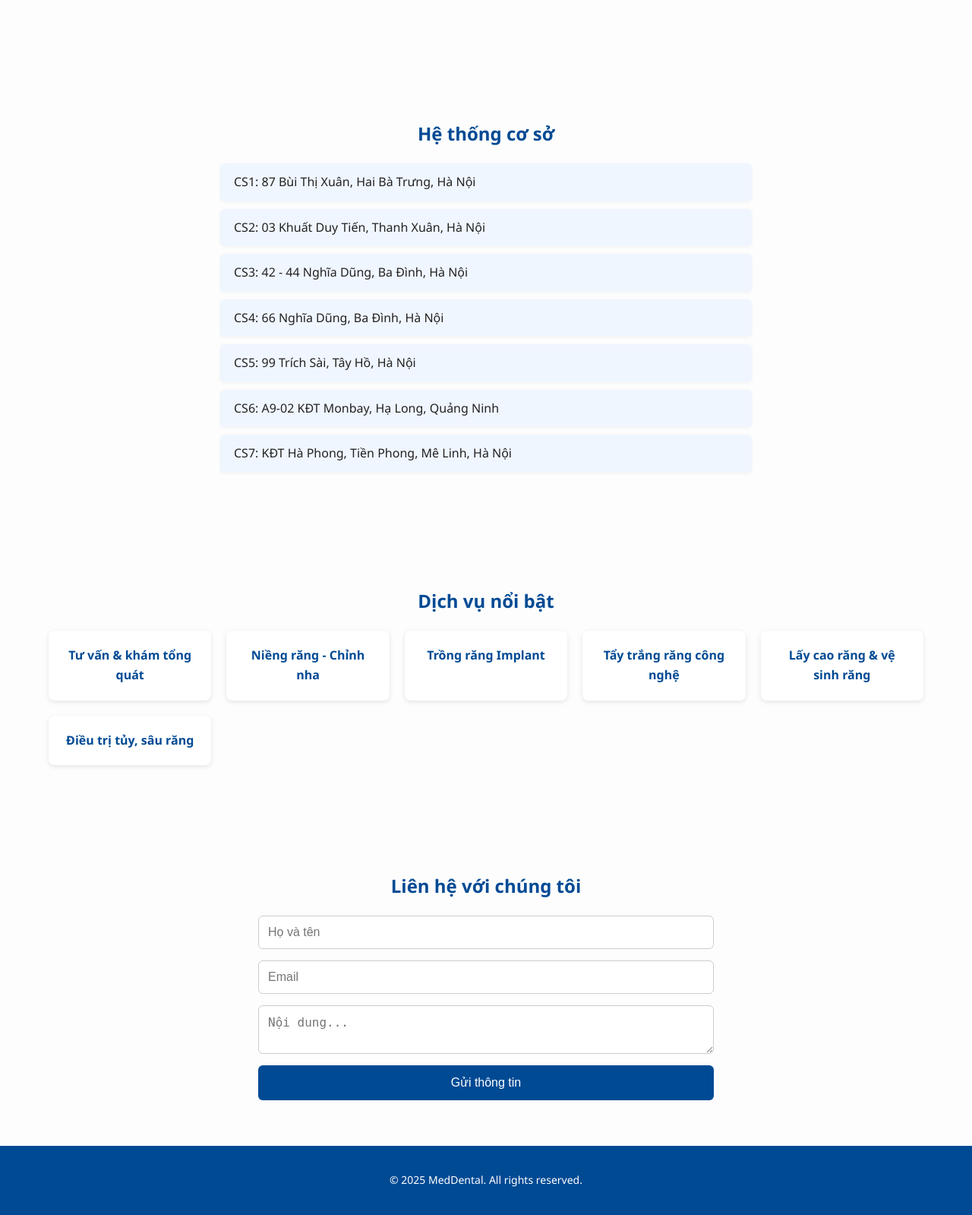
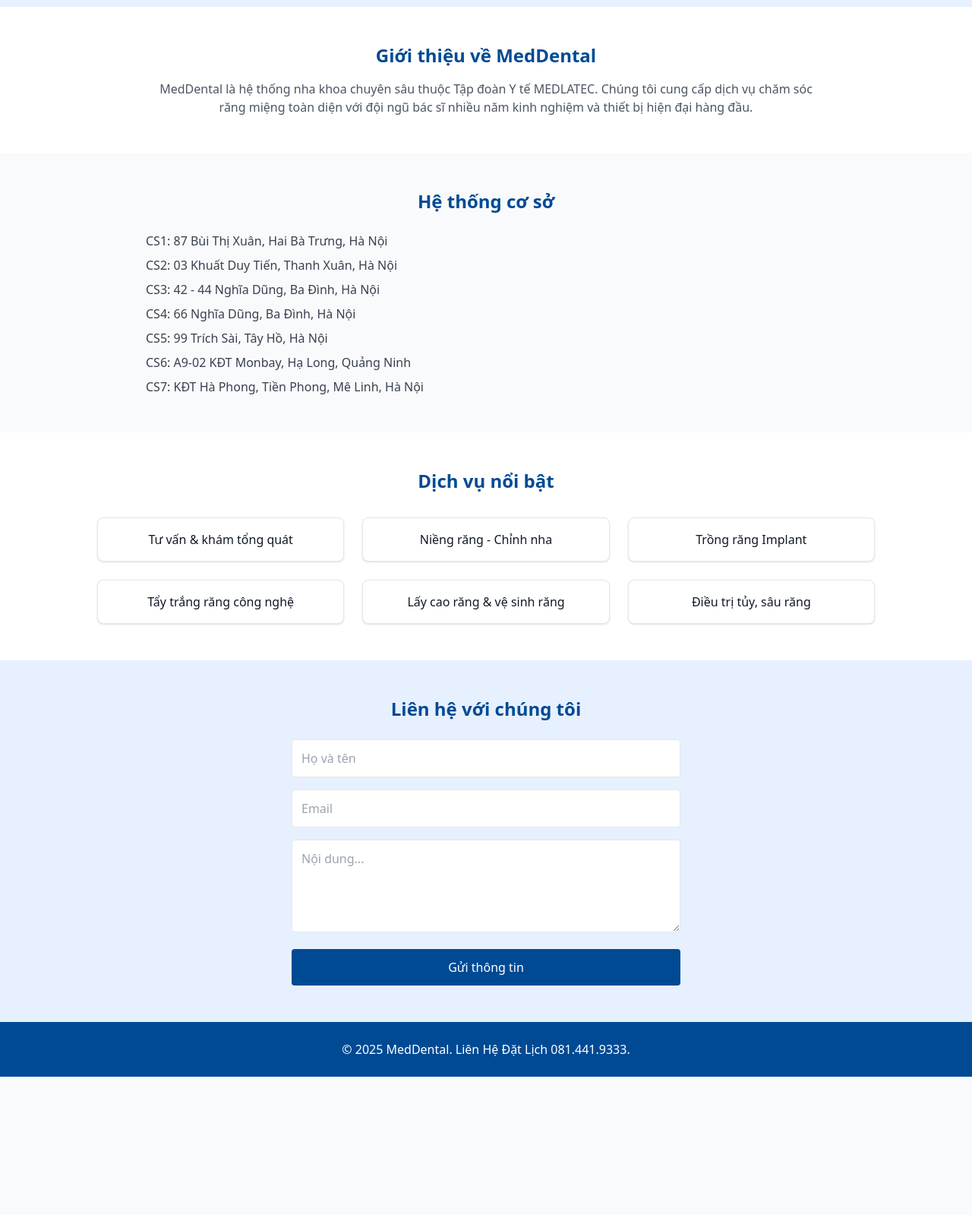
Before and after one commit to khanhteo1989/meddental-chatbot, a Flask app: template templates/index.html in a window 1280 px wide. Shown: the part 939-2538 px from the top of the page at 76% size. After the commit the page ends 2356 px from the top, so only its background shows below. Run offline with Flask 3, Linux system fonts and the light colour scheme; the template is opened without the code that fills it, so the values that code supplies are empty; some libraries are stand-ins or nearby versions.

Commit message:
Update index.html

```diff
--- a/templates/index.html
+++ b/templates/index.html
@@ -3,51 +3,56 @@
 <head>
   <meta charset="UTF-8">
   <meta name="viewport" content="width=device-width, initial-scale=1.0">
-  <title>MedDental | Hệ thống Nha khoa hiện đại</title>
-  <link rel="stylesheet" href="/static/css/style.css">
+  <title>MedDental | Nha khoa hiện đại</title>
+  <script src="https://cdn.tailwindcss.com"></script>
+  <link rel="stylesheet" href="https://cdnjs.cloudflare.com/ajax/libs/font-awesome/6.0.0/css/all.min.css">
+  <script>
+    tailwind.config = {
+      theme: {
+        extend: {
+          colors: {
+            primary: '#004a94',
+            secondary: '#e6f0ff',
+          },
+        }
+      }
+    }
+  </script>
 </head>
-<body>
+<body class="bg-white text-gray-900">
   <!-- Header -->
-  <header class="header">
-    <div class="container">
-      <div class="logo">
-        <img src="/static/images/logo.png" alt="MedDental Logo">
-      </div>
-      <nav class="nav">
-        <a href="#gioithieu">Giới thiệu</a>
-        <a href="#coso">Hệ thống cơ sở</a>
-        <a href="#dichvu">Dịch vụ</a>
-        <a href="#lienhe">Liên hệ</a>
+  <header class="bg-primary text-white">
+    <div class="max-w-7xl mx-auto px-4 py-4 flex justify-between items-center">
+      <img src="/static/images/logo.png" alt="Logo MedDental" class="h-12">
+      <nav class="space-x-6 hidden sm:block">
+        <a href="#gioithieu" class="hover:underline">Giới thiệu</a>
+        <a href="#coso" class="hover:underline">Cơ sở</a>
+        <a href="#dichvu" class="hover:underline">Dịch vụ</a>
+        <a href="#lienhe" class="hover:underline">Liên hệ</a>
       </nav>
     </div>
   </header>
 
-  <!-- Hero Banner -->
-  <section class="hero">
-    <div class="container">
-      <div class="hero-text">
-        <h1>Nha khoa MedDental</h1>
-        <p>Chăm sóc răng miệng tận tâm - Công nghệ hiện đại</p>
-      </div>
-      <div class="hero-image">
-        <img src="/static/images/banner.jpg" alt="Bác sĩ nha khoa MedDental">
-      </div>
+  <!-- Hero -->
+  <section class="bg-secondary py-12 text-center">
+    <h1 class="text-3xl md:text-4xl font-bold text-primary">Nha khoa MedDental</h1>
+    <p class="text-gray-700 mt-2 text-lg">Chăm sóc răng miệng tận tâm - Công nghệ hiện đại</p>
+    <img src="/static/images/banner.jpg" alt="Banner" class="mx-auto mt-6 rounded-lg shadow-lg w-full max-w-4xl">
+  </section>
+
+  <!-- Giới thiệu -->
+  <section id="gioithieu" class="py-12 px-4">
+    <div class="max-w-4xl mx-auto text-center">
+      <h2 class="text-2xl font-bold text-primary">Giới thiệu về MedDental</h2>
+      <p class="mt-4 text-gray-600">MedDental là hệ thống nha khoa chuyên sâu thuộc Tập đoàn Y tế MEDLATEC. Chúng tôi cung cấp dịch vụ chăm sóc răng miệng toàn diện với đội ngũ bác sĩ nhiều năm kinh nghiệm và thiết bị hiện đại hàng đầu.</p>
     </div>
   </section>
 
-  <!-- Giới thiệu -->
-  <section class="intro" id="gioithieu">
-    <div class="container">
-      <h2>Giới thiệu về MedDental</h2>
-      <p>MedDental là hệ thống nha khoa chuyên sâu thuộc Tập đoàn Y tế MEDLATEC. Chúng tôi cung cấp dịch vụ chăm sóc răng miệng toàn diện với đội ngũ bác sĩ nhiều năm kinh nghiệm và thiết bị hiện đại hàng đầu.</p>
-    </div>
-  </section>
-
-  <!-- Hệ thống cơ sở -->
-  <section class="branches" id="coso">
-    <div class="container">
-      <h2>Hệ thống cơ sở</h2>
-      <ul>
+  <!-- Cơ sở -->
+  <section id="coso" class="py-12 px-4 bg-gray-50">
+    <div class="max-w-4xl mx-auto">
+      <h2 class="text-2xl font-bold text-center text-primary">Hệ thống cơ sở</h2>
+      <ul class="mt-6 space-y-2 text-gray-700">
         <li>CS1: 87 Bùi Thị Xuân, Hai Bà Trưng, Hà Nội</li>
         <li>CS2: 03 Khuất Duy Tiến, Thanh Xuân, Hà Nội</li>
         <li>CS3: 42 - 44 Nghĩa Dũng, Ba Đình, Hà Nội</li>
@@ -60,40 +65,74 @@
   </section>
 
   <!-- Dịch vụ -->
-  <section class="services" id="dichvu">
-    <div class="container">
-      <h2>Dịch vụ nổi bật</h2>
-      <div class="service-grid">
-        <div class="service-card">Tư vấn & khám tổng quát</div>
-        <div class="service-card">Niềng răng - Chỉnh nha</div>
-        <div class="service-card">Trồng răng Implant</div>
-        <div class="service-card">Tẩy trắng răng công nghệ</div>
-        <div class="service-card">Lấy cao răng & vệ sinh răng</div>
-        <div class="service-card">Điều trị tủy, sâu răng</div>
+  <section id="dichvu" class="py-12 px-4">
+    <div class="max-w-5xl mx-auto">
+      <h2 class="text-2xl font-bold text-center text-primary">Dịch vụ nổi bật</h2>
+      <div class="grid grid-cols-1 sm:grid-cols-2 md:grid-cols-3 gap-6 mt-8">
+        <div class="p-4 bg-white border rounded-lg shadow text-center">Tư vấn & khám tổng quát</div>
+        <div class="p-4 bg-white border rounded-lg shadow text-center">Niềng răng - Chỉnh nha</div>
+        <div class="p-4 bg-white border rounded-lg shadow text-center">Trồng răng Implant</div>
+        <div class="p-4 bg-white border rounded-lg shadow text-center">Tẩy trắng răng công nghệ</div>
+        <div class="p-4 bg-white border rounded-lg shadow text-center">Lấy cao răng & vệ sinh răng</div>
+        <div class="p-4 bg-white border rounded-lg shadow text-center">Điều trị tủy, sâu răng</div>
       </div>
     </div>
   </section>
 
   <!-- Liên hệ -->
-  <section class="contact" id="lienhe">
-    <div class="container">
-      <h2>Liên hệ với chúng tôi</h2>
-      <form>
-        <input type="text" placeholder="Họ và tên" required>
-        <input type="email" placeholder="Email" required>
-        <textarea placeholder="Nội dung..." required></textarea>
-        <button type="submit">Gửi thông tin</button>
+  <section id="lienhe" class="py-12 px-4 bg-secondary">
+    <div class="max-w-lg mx-auto">
+      <h2 class="text-2xl font-bold text-center text-primary">Liên hệ với chúng tôi</h2>
+      <form class="mt-6 space-y-4">
+        <input type="text" placeholder="Họ và tên" class="w-full p-3 border rounded">
+        <input type="email" placeholder="Email" class="w-full p-3 border rounded">
+        <textarea placeholder="Nội dung..." rows="4" class="w-full p-3 border rounded"></textarea>
+        <button class="bg-primary text-white px-6 py-3 rounded hover:bg-blue-800 w-full">Gửi thông tin</button>
       </form>
     </div>
   </section>
 
+  <!-- Chatbot AI -->
+  <div id="chatbox" class="fixed bottom-4 right-4 w-80 max-w-full bg-white border rounded-lg shadow-lg hidden flex-col overflow-hidden">
+    <div class="bg-primary text-white px-4 py-2 font-bold flex justify-between items-center">
+      <span>Bác sĩ AI</span>
+      <button onclick="toggleChat()">×</button>
+    </div>
+    <div class="h-64 overflow-y-auto p-4 text-sm" id="chat-content">
+      <div class="text-gray-600">Chào bạn! Tôi là bác sĩ nha khoa AI. Bạn cần hỗ trợ gì hôm nay?</div>
+    </div>
+    <div class="p-2 border-t">
+      <input id="chat-input" type="text" placeholder="Nhập câu hỏi..." class="w-full p-2 border rounded" onkeypress="if(event.key==='Enter'){sendChat()}"/>
+    </div>
+  </div>
+  <button onclick="toggleChat()" class="fixed bottom-4 right-4 bg-primary text-white px-4 py-2 rounded-full shadow-lg">Chat</button>
+
   <!-- Footer -->
-  <footer class="footer">
-    <div class="container">
-      <p>&copy; 2025 MedDental. All rights reserved.</p>
-    </div>
+  <footer class="bg-primary text-white text-center py-6">
+    <p>&copy; 2025 MedDental. Liên Hệ Đặt Lịch 081.441.9333.</p>
   </footer>
 
-  <script src="/static/js/script.js"></script>
+  <script>
+    function toggleChat() {
+      document.getElementById('chatbox').classList.toggle('hidden');
+    }
+
+    async function sendChat() {
+      const input = document.getElementById("chat-input");
+      const content = document.getElementById("chat-content");
+      const userText = input.value.trim();
+      if (!userText) return;
+      content.innerHTML += `<div class='text-right text-blue-600 my-1'>${userText}</div>`;
+      input.value = "";
+      const res = await fetch("/chat", {
+        method: "POST",
+        headers: { 'Content-Type': 'application/json' },
+        body: JSON.stringify({ message: userText })
+      });
+      const data = await res.json();
+      content.innerHTML += `<div class='text-left text-gray-600 my-1'>${data.reply}</div>`;
+      content.scrollTop = content.scrollHeight;
+    }
+  </script>
 </body>
 </html>
```
